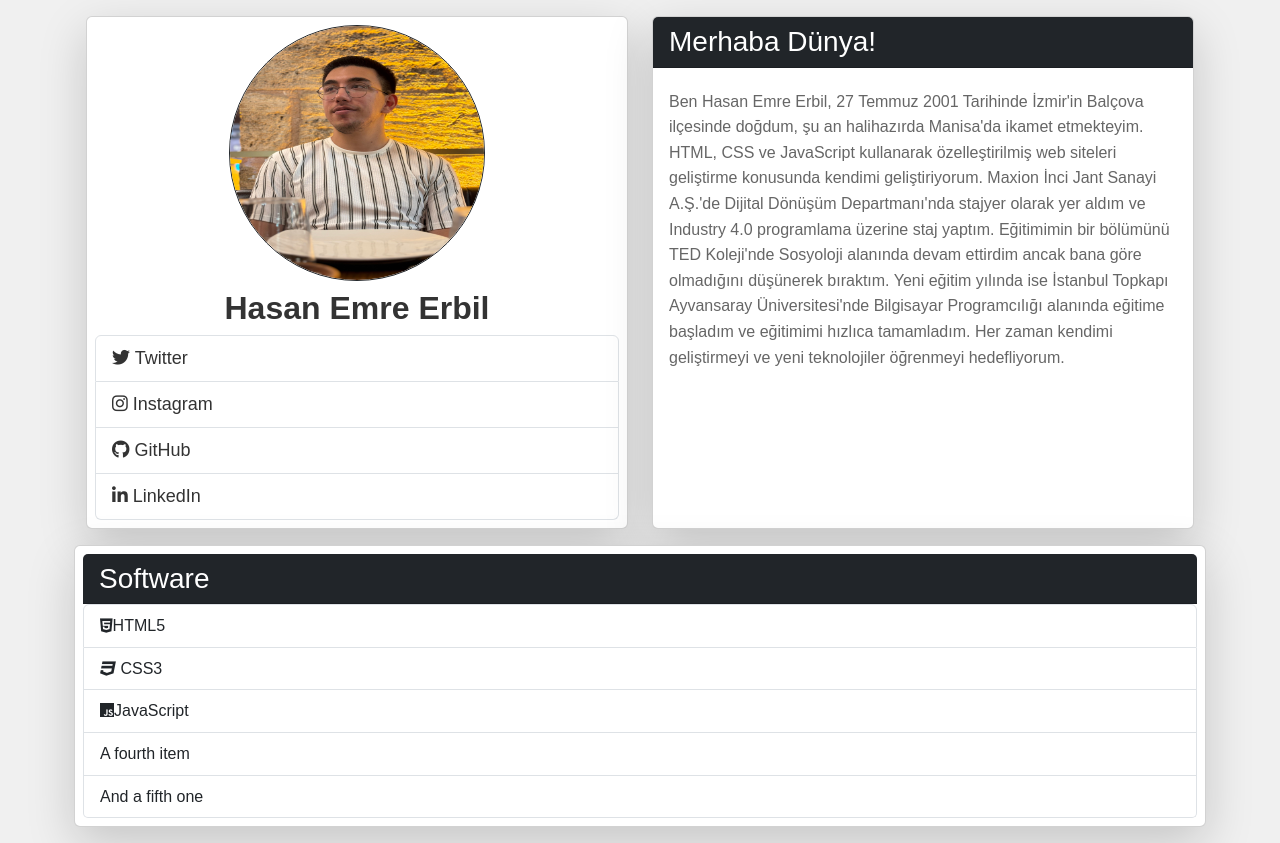
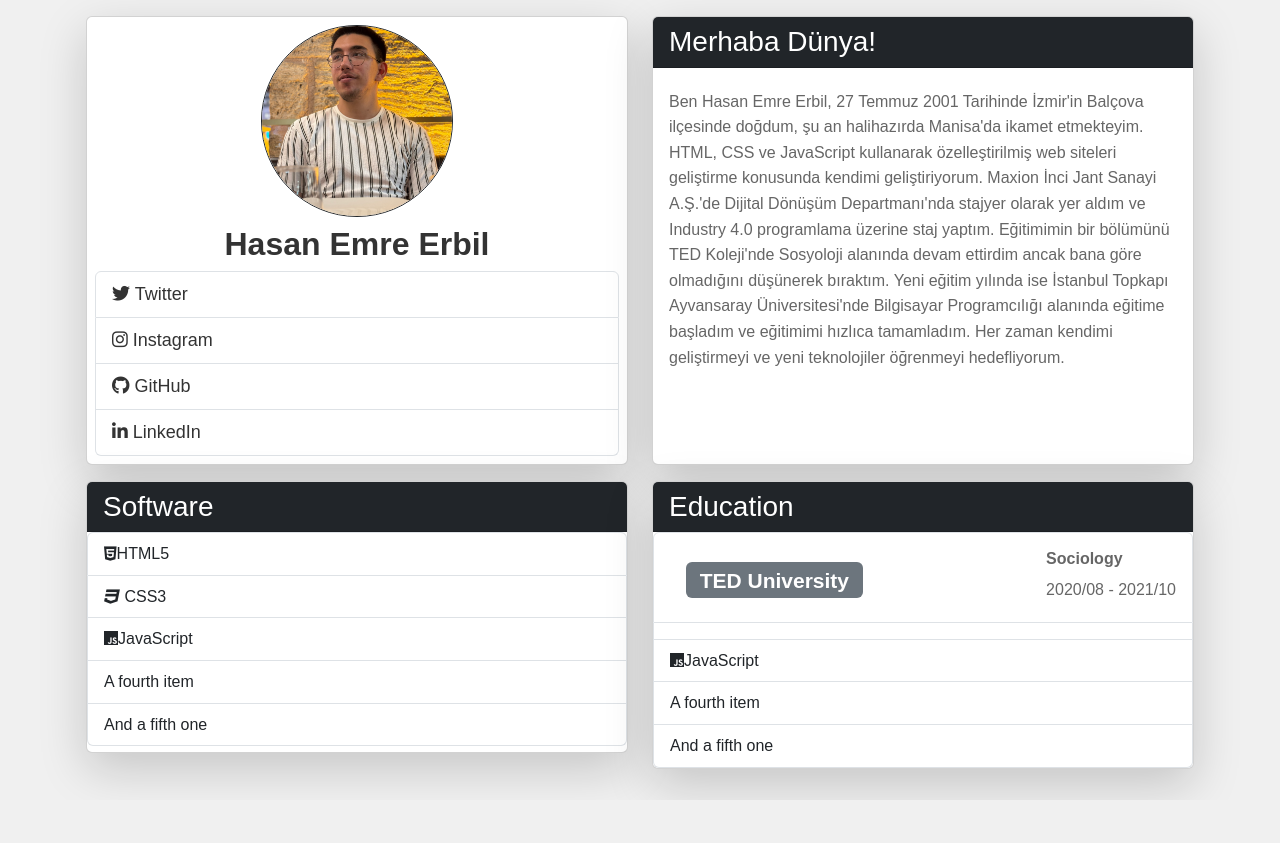
Before and after one commit to Ynside/bio, a plain HTML site: page index.html in a window 1280 px wide. After the commit the page ends 800 px from the top, so only its background shows below. Drawn offline with nearby package versions, Linux system fonts and the light colour scheme.

Commit message:
some update

```diff
--- a/index.html
+++ b/index.html
@@ -85,12 +85,15 @@
 
     <div class="row">
 
-      <div class="d-flex flex-column p-2 card shadow-lg bg-body rounded h-100">
+      <div class="col-sm-12 col-md-6 mb-3">
 
+        <div class="card shadow-lg bg-body rounded h-100">
 
           <div class="card-header bg-dark text-white h3">
             Software
           </div>
+
+          <div class="card-body p-0">
 
             <ul class="list-group">
               <li class="list-group-item"><i class="fa fa-html5"></i>HTML5</li>
@@ -99,6 +102,74 @@
               <li class="list-group-item">A fourth item</li>
               <li class="list-group-item">And a fifth one</li>
             </ul>
+
+
+          </div>
+
+
+
+        </div>
+
+      </div>
+
+      <div class="col-sm-12 col-md-6">
+
+        <div class="card shadow-lg bg-body rounded h-100">
+
+
+          <div class="card-header bg-dark text-white h3">
+            Education
+          </div>
+          <div class="card-body p-0">
+
+            <ul class="list-group">
+              <li class="list-group-item">
+
+                <div class="d-flex justify-content-between">
+
+                  <div class="d-flex">
+                    <div class="p-3">
+
+                      <h3>
+                        <p class="badge text-bg-secondary">TED University</p>
+                      </h3>
+
+
+
+                    </div>
+
+                  </div>
+
+                  <div class="">
+                    <div class="p-0">
+                      <p class="stage">Sociology</p>
+                      <p>2020/08 - 2021/10</p>
+                    </div>
+
+                  </div>
+
+
+
+                </div>
+
+
+              </li>
+
+              <li class="list-group-item">
+
+
+
+              </li>
+              <li class="list-group-item"><i class="fa fa-js"></i>JavaScript</li>
+              <li class="list-group-item">A fourth item</li>
+              <li class="list-group-item">And a fifth one</li>
+            </ul>
+
+          </div>
+
+
+
+        </div>
 
       </div>
 
--- a/style.css
+++ b/style.css
@@ -41,9 +41,14 @@ img {
 }
 
 .profile-image {
-  width: 256px;
-  height: 256px;
+  width: 15vw;
+  height: 15vw;
+  min-width: 128px;
+  min-height: 128px;
+  max-width: 256px;
+  max-height: 256px;
   border-radius: 50%;
+  object-fit: cover;
 }
 
 .profile-name {
```
Also changed, not shown: 1 other file. Lines whose indentation alone changed are shown as unchanged.
